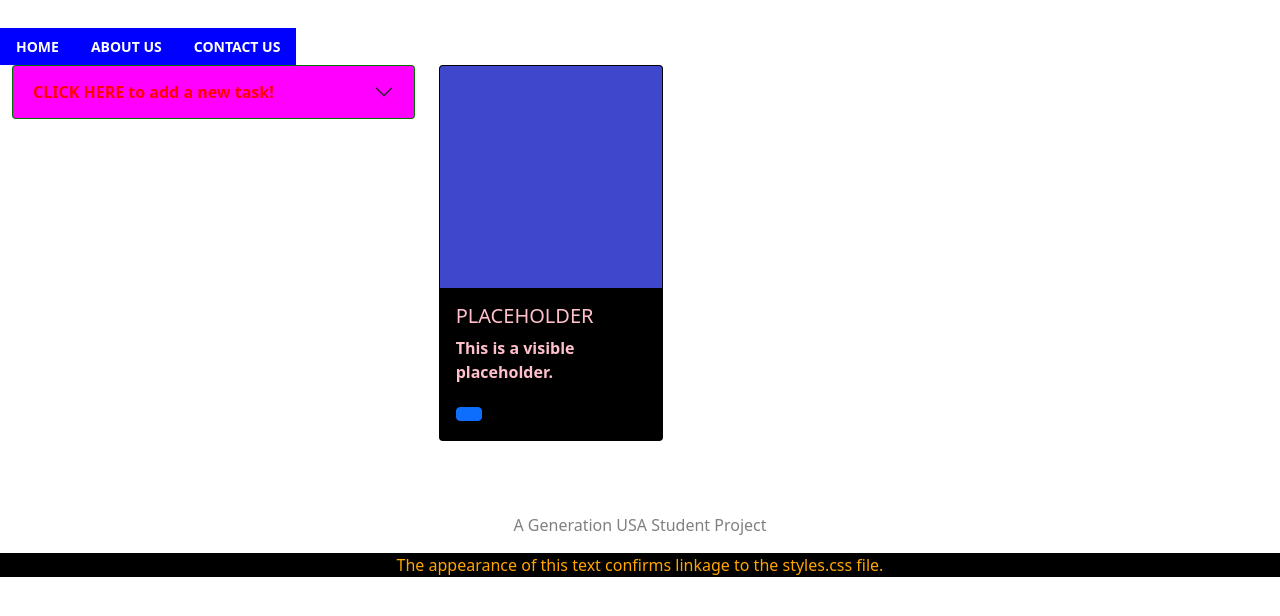
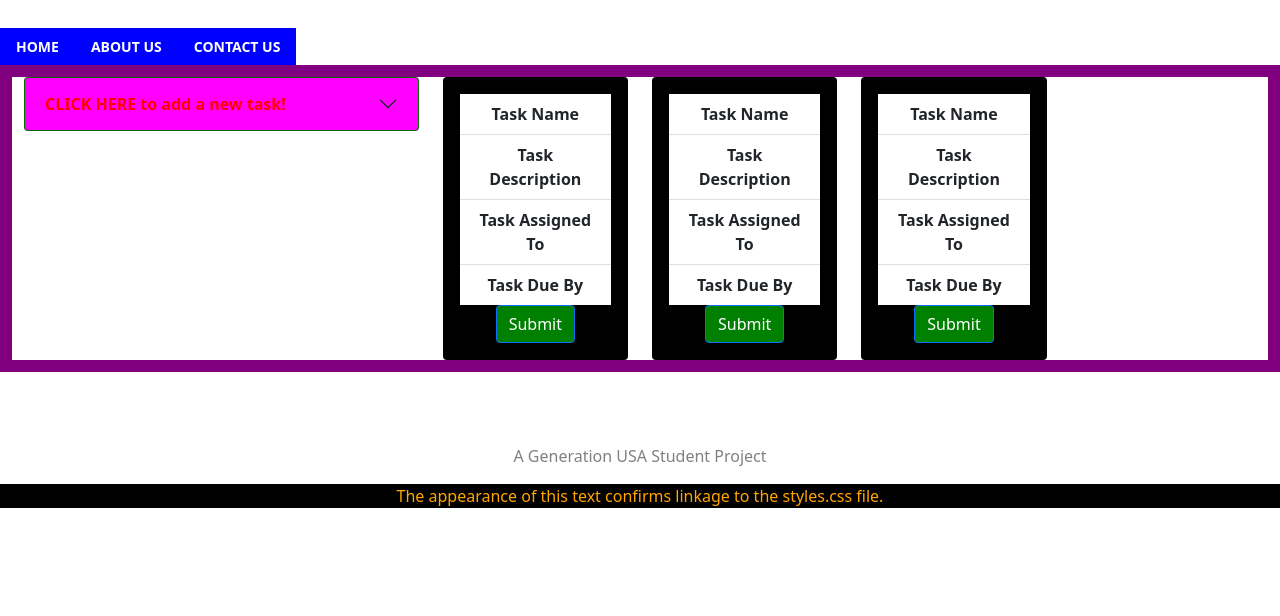
Before and after one commit to TrueNathanD/task_planner_final_project, a plain HTML site: page index.html in a window 1280 px wide. Shown: the part 42-658 px from the top of the page. Drawn offline with nearby package versions, Linux system fonts and the light colour scheme.

Commit message:
added two cards to right column for reference and positioning guides

```diff
--- a/css/styles.css
+++ b/css/styles.css
@@ -30,7 +30,7 @@ h1 {
 }
 
 /* Container */
-.container {
+.container-fluid {
     border: 12px solid;
     border-color: purple;
 }
@@ -40,6 +40,7 @@ h1 {
     color: red;
     background-color: magenta;
     font-weight: bold;
+    position: relative;
 }
 
 .accordion {
@@ -61,6 +62,12 @@ h1 {
     color: pink;
     background-color: black;
     font-weight: bold;
+    text-align: center;
+}
+
+.btn-primary {
+    color: white;
+    background-color: green;
 }
 
 /* Footer */
--- a/index.html
+++ b/index.html
@@ -70,13 +70,42 @@
         </div>
 </div>
 <!-- Created Cards Appear Here -->
-<div class="col-8">
-<div class="card" style="width: 14rem;">
-    <img src="pictures/image_8px_solid_square_blue.bmp" class="card-img-top">
+<div class="col-2">
+  <div class="card">
     <div class="card-body">
-      <h5 class="card-title"><!-- Name Is Inherited From Form Input -->PLACEHOLDER</h5>
-      <p class="card-text"><!-- Card Text And Data Is Inherited From Form Input -->This is a visible placeholder.</p>
-      <a href="#" class="btn btn-primary"><!-- Button Will Update Status Of Task --></a>
+      <ul class="list-group list-group-flush">
+        <li class="list-group-item">Task Name</li>
+        <li class="list-group-item">Task Description</li>
+        <li class="list-group-item">Task Assigned To</li>
+        <li class="list-group-item">Task Due By</li>
+      </ul>
+      <a href="#" class="btn btn-primary">Submit</a>
+    </div>
+  </div>
+</div>
+<div class="col-2">
+  <div class="card">
+    <div class="card-body">
+      <ul class="list-group list-group-flush">
+        <li class="list-group-item">Task Name</li>
+        <li class="list-group-item">Task Description</li>
+        <li class="list-group-item">Task Assigned To</li>
+        <li class="list-group-item">Task Due By</li>
+      </ul>
+      <a href="#" class="btn btn-primary">Submit</a>
+    </div>
+  </div>
+</div>
+<div class="col-2">
+  <div class="card">
+    <div class="card-body">
+      <ul class="list-group list-group-flush">
+        <li class="list-group-item">Task Name</li>
+        <li class="list-group-item">Task Description</li>
+        <li class="list-group-item">Task Assigned To</li>
+        <li class="list-group-item">Task Due By</li>
+      </ul>
+      <a href="#" class="btn btn-primary">Submit</a>
     </div>
   </div>
 </div>
```
